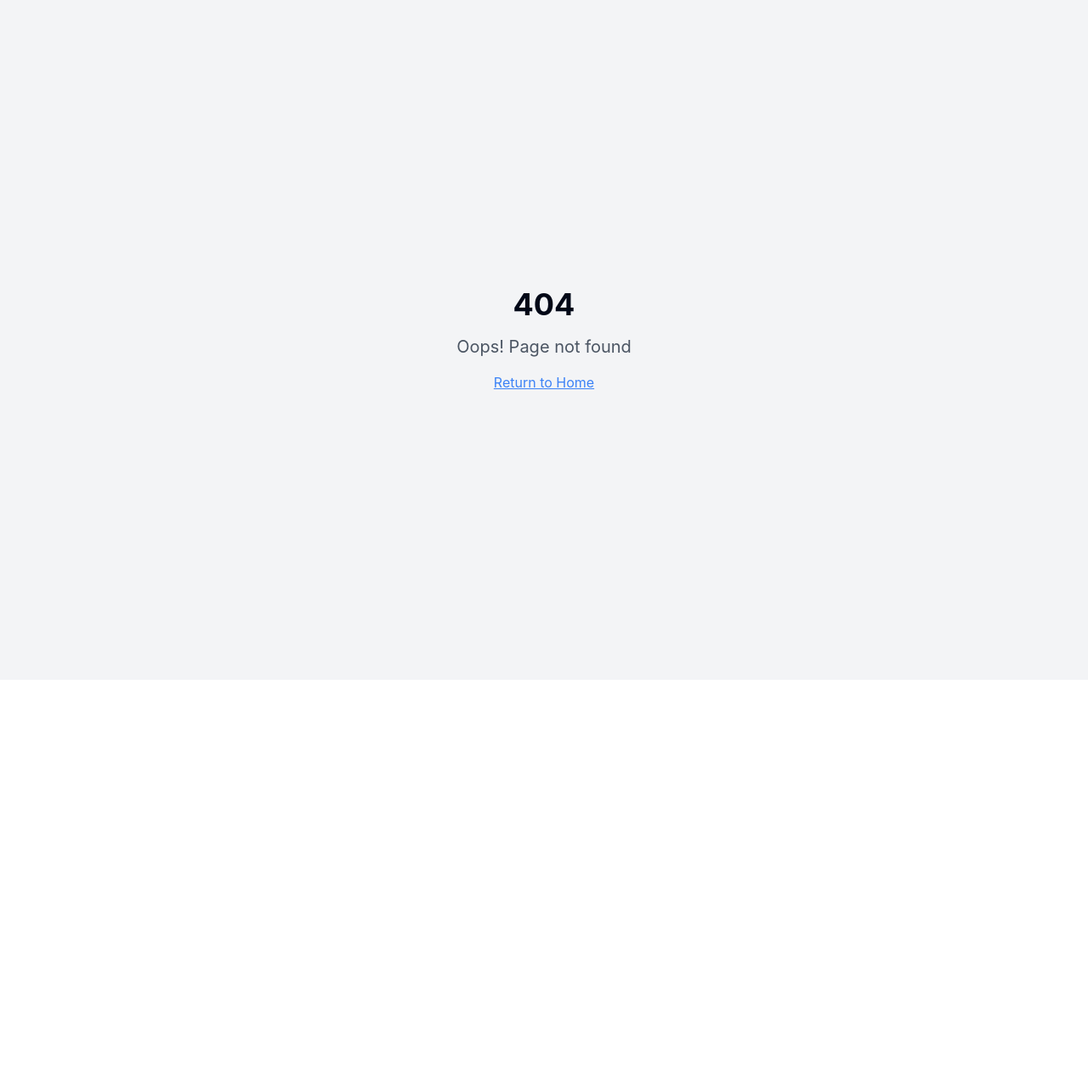
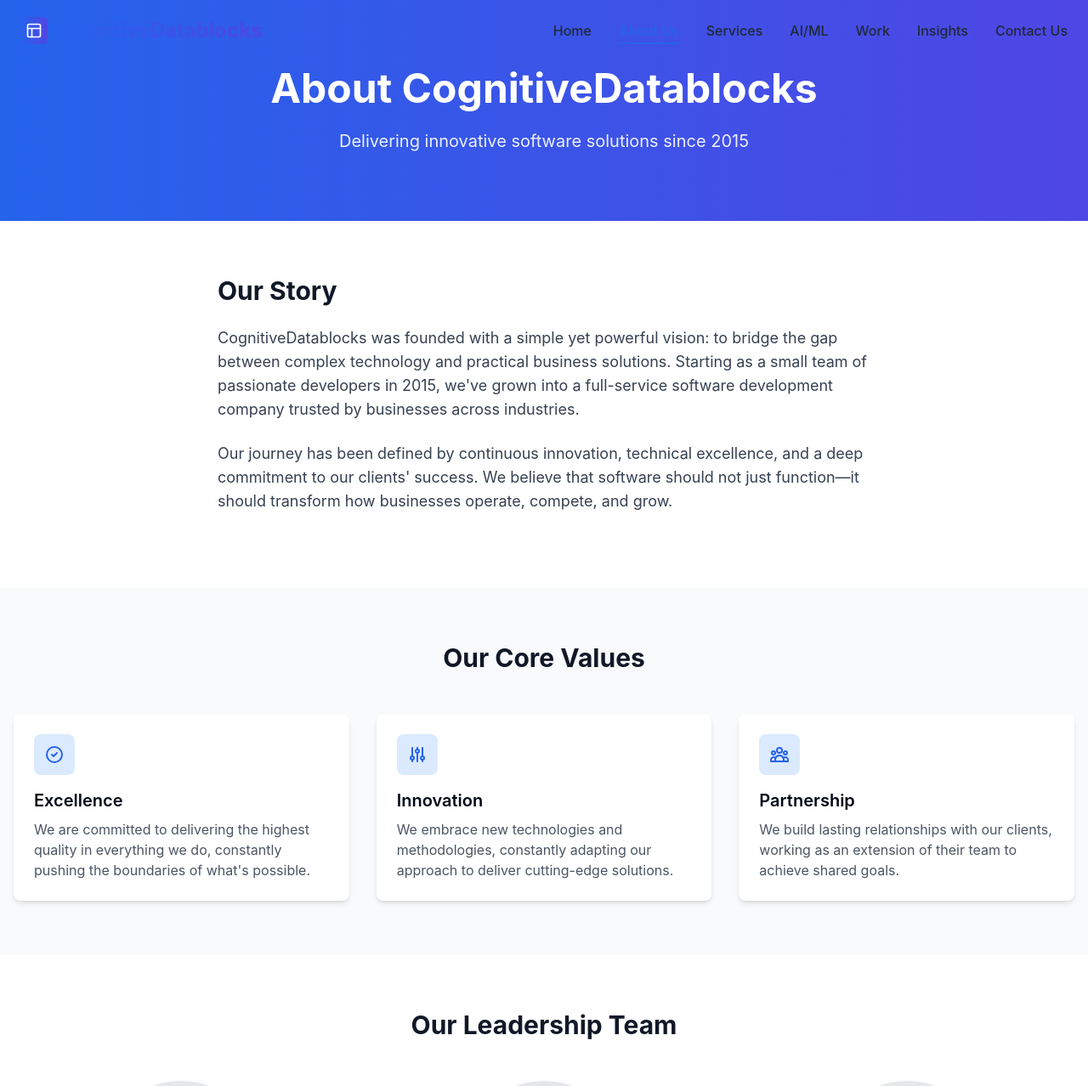
Before and after one commit to PayF123/futurispace-portfolio-36-original, a React (Vite) app: page /about in a window 1280 px wide. Before the commit this address had no page. Shown: the top 1278 px of the page at 85% size. Before the commit the page ends 800 px from the top, so only its background shows below. Built offline with nearby package versions, Linux system fonts and the light colour scheme.

Commit message:
Fix "About Us" page
Fix the "About Us" page to display correctly.

```diff
--- a/src/App.tsx
+++ b/src/App.tsx
@@ -5,6 +5,7 @@ import { TooltipProvider } from "@/components/ui/tooltip";
 import { QueryClient, QueryClientProvider } from "@tanstack/react-query";
 import { BrowserRouter, Routes, Route } from "react-router-dom";
 import Index from "./pages/Index";
+import About from "./pages/About";
 import Services from "./pages/Services";
 import Work from "./pages/Work";
 import Insights from "./pages/Insights";
@@ -22,6 +23,7 @@ const App = () => (
       <BrowserRouter>
         <Routes>
           <Route path="/" element={<Index />} />
+          <Route path="/about" element={<About />} />
           <Route path="/services" element={<Services />} />
           <Route path="/ai-ml" element={<AiMl />} />
           <Route path="/work" element={<Work />} />
--- a/src/components/layout/Navbar.tsx
+++ b/src/components/layout/Navbar.tsx
@@ -1,4 +1,3 @@
-
 import React, { useState, useEffect } from 'react';
 import { NavLink, useLocation } from 'react-router-dom';
 import { Menu, X, ChevronDown } from 'lucide-react';
@@ -35,7 +34,7 @@ const navLinks = [
   }
 ];
 
-const Navbar = () => {
+export const Navbar = () => {
   const [isScrolled, setIsScrolled] = useState(false);
   const [isMobileMenuOpen, setIsMobileMenuOpen] = useState(false);
   const location = useLocation();
--- /dev/null
+++ b/src/pages/About.tsx
@@ -0,0 +1,130 @@
+
+import React from 'react';
+import { Navbar } from '@/components/layout/Navbar';
+import Footer from '@/components/layout/Footer';
+
+const About = () => {
+  return (
+    <div className="min-h-screen flex flex-col">
+      <Navbar />
+
+      <main className="flex-grow">
+        {/* Hero Section */}
+        <section className="bg-gradient-to-r from-blue-600 to-indigo-600 py-20">
+          <div className="container mx-auto px-4">
+            <div className="max-w-3xl mx-auto text-center">
+              <h1 className="text-4xl md:text-5xl font-bold text-white mb-6">About CognitiveDatablocks</h1>
+              <p className="text-xl text-white/90">Delivering innovative software solutions since 2015</p>
+            </div>
+          </div>
+        </section>
+
+        {/* Our Story Section */}
+        <section className="py-16">
+          <div className="container mx-auto px-4">
+            <div className="max-w-3xl mx-auto">
+              <h2 className="text-3xl font-bold text-gray-900 mb-6">Our Story</h2>
+              <p className="text-lg text-gray-700 mb-6">
+                CognitiveDatablocks was founded with a simple yet powerful vision: to bridge the gap between complex technology and practical business solutions. Starting as a small team of passionate developers in 2015, we've grown into a full-service software development company trusted by businesses across industries.
+              </p>
+              <p className="text-lg text-gray-700 mb-6">
+                Our journey has been defined by continuous innovation, technical excellence, and a deep commitment to our clients' success. We believe that software should not just function—it should transform how businesses operate, compete, and grow.
+              </p>
+            </div>
+          </div>
+        </section>
+
+        {/* Our Values Section */}
+        <section className="py-16 bg-gray-50">
+          <div className="container mx-auto px-4">
+            <h2 className="text-3xl font-bold text-gray-900 mb-12 text-center">Our Core Values</h2>
+
+            <div className="grid md:grid-cols-3 gap-8">
+              <div className="bg-white p-6 rounded-lg shadow-md">
+                <div className="w-12 h-12 bg-blue-100 rounded-lg flex items-center justify-center mb-4">
+                  <svg xmlns="http://www.w3.org/2000/svg" className="h-6 w-6 text-blue-600" fill="none" viewBox="0 0 24 24" stroke="currentColor">
+                    <path strokeLinecap="round" strokeLinejoin="round" strokeWidth={2} d="M9 12l2 2 4-4m6 2a9 9 0 11-18 0 9 9 0 0118 0z" />
+                  </svg>
+                </div>
+                <h3 className="text-xl font-semibold mb-2">Excellence</h3>
+                <p className="text-gray-600">We are committed to delivering the highest quality in everything we do, constantly pushing the boundaries of what's possible.</p>
+              </div>
+
+              <div className="bg-white p-6 rounded-lg shadow-md">
+                <div className="w-12 h-12 bg-blue-100 rounded-lg flex items-center justify-center mb-4">
+                  <svg xmlns="http://www.w3.org/2000/svg" className="h-6 w-6 text-blue-600" fill="none" viewBox="0 0 24 24" stroke="currentColor">
+                    <path strokeLinecap="round" strokeLinejoin="round" strokeWidth={2} d="M12 6V4m0 2a2 2 0 100 4m0-4a2 2 0 110 4m-6 8a2 2 0 100-4m0 4a2 2 0 110-4m0 4v2m0-6V4m6 6v10m6-2a2 2 0 100-4m0 4a2 2 0 110-4m0 4v2m0-6V4" />
+                  </svg>
+                </div>
+                <h3 className="text-xl font-semibold mb-2">Innovation</h3>
+                <p className="text-gray-600">We embrace new technologies and methodologies, constantly adapting our approach to deliver cutting-edge solutions.</p>
+              </div>
+
+              <div className="bg-white p-6 rounded-lg shadow-md">
+                <div className="w-12 h-12 bg-blue-100 rounded-lg flex items-center justify-center mb-4">
+                  <svg xmlns="http://www.w3.org/2000/svg" className="h-6 w-6 text-blue-600" fill="none" viewBox="0 0 24 24" stroke="currentColor">
+                    <path strokeLinecap="round" strokeLinejoin="round" strokeWidth={2} d="M17 20h5v-2a3 3 0 00-5.356-1.857M17 20H7m10 0v-2c0-.656-.126-1.283-.356-1.857M7 20H2v-2a3 3 0 015.356-1.857M7 20v-2c0-.656.126-1.283.356-1.857m0 0a5.002 5.002 0 019.288 0M15 7a3 3 0 11-6 0 3 3 0 016 0zm6 3a2 2 0 11-4 0 2 2 0 014 0zM7 10a2 2 0 11-4 0 2 2 0 014 0z" />
+                  </svg>
+                </div>
+                <h3 className="text-xl font-semibold mb-2">Partnership</h3>
+                <p className="text-gray-600">We build lasting relationships with our clients, working as an extension of their team to achieve shared goals.</p>
+              </div>
+            </div>
+          </div>
+        </section>
+
+        {/* Team Section */}
+        <section className="py-16">
+          <div className="container mx-auto px-4">
+            <h2 className="text-3xl font-bold text-gray-900 mb-12 text-center">Our Leadership Team</h2>
+
+            <div className="grid md:grid-cols-3 gap-8">
+              <div className="text-center">
+                <div className="w-48 h-48 rounded-full bg-gray-200 mx-auto mb-4 overflow-hidden">
+                  <div className="w-full h-full flex items-center justify-center">
+                    <svg xmlns="http://www.w3.org/2000/svg" className="h-24 w-24 text-gray-400" fill="none" viewBox="0 0 24 24" stroke="currentColor">
+                      <path strokeLinecap="round" strokeLinejoin="round" strokeWidth={1} d="M16 7a4 4 0 11-8 0 4 4 0 018 0zM12 14a7 7 0 00-7 7h14a7 7 0 00-7-7z" />
+                    </svg>
+                  </div>
+                </div>
+                <h3 className="text-xl font-semibold">Alex Johnson</h3>
+                <p className="text-blue-600 mb-2">CEO & Founder</p>
+                <p className="text-gray-600">15+ years of experience in software architecture and enterprise solutions.</p>
+              </div>
+
+              <div className="text-center">
+                <div className="w-48 h-48 rounded-full bg-gray-200 mx-auto mb-4 overflow-hidden">
+                  <div className="w-full h-full flex items-center justify-center">
+                    <svg xmlns="http://www.w3.org/2000/svg" className="h-24 w-24 text-gray-400" fill="none" viewBox="0 0 24 24" stroke="currentColor">
+                      <path strokeLinecap="round" strokeLinejoin="round" strokeWidth={1} d="M16 7a4 4 0 11-8 0 4 4 0 018 0zM12 14a7 7 0 00-7 7h14a7 7 0 00-7-7z" />
+                    </svg>
+                  </div>
+                </div>
+                <h3 className="text-xl font-semibold">Sarah Chen</h3>
+                <p className="text-blue-600 mb-2">CTO</p>
+                <p className="text-gray-600">Expert in AI/ML technologies with a background in data science.</p>
+              </div>
+
+              <div className="text-center">
+                <div className="w-48 h-48 rounded-full bg-gray-200 mx-auto mb-4 overflow-hidden">
+                  <div className="w-full h-full flex items-center justify-center">
+                    <svg xmlns="http://www.w3.org/2000/svg" className="h-24 w-24 text-gray-400" fill="none" viewBox="0 0 24 24" stroke="currentColor">
+                      <path strokeLinecap="round" strokeLinejoin="round" strokeWidth={1} d="M16 7a4 4 0 11-8 0 4 4 0 018 0zM12 14a7 7 0 00-7 7h14a7 7 0 00-7-7z" />
+                    </svg>
+                  </div>
+                </div>
+                <h3 className="text-xl font-semibold">Michael Okonjo</h3>
+                <p className="text-blue-600 mb-2">COO</p>
+                <p className="text-gray-600">Specializes in streamlining operations and optimizing delivery processes.</p>
+              </div>
+            </div>
+          </div>
+        </section>
+      </main>
+
+      <Footer />
+    </div>
+  );
+};
+
+export default About;
```
